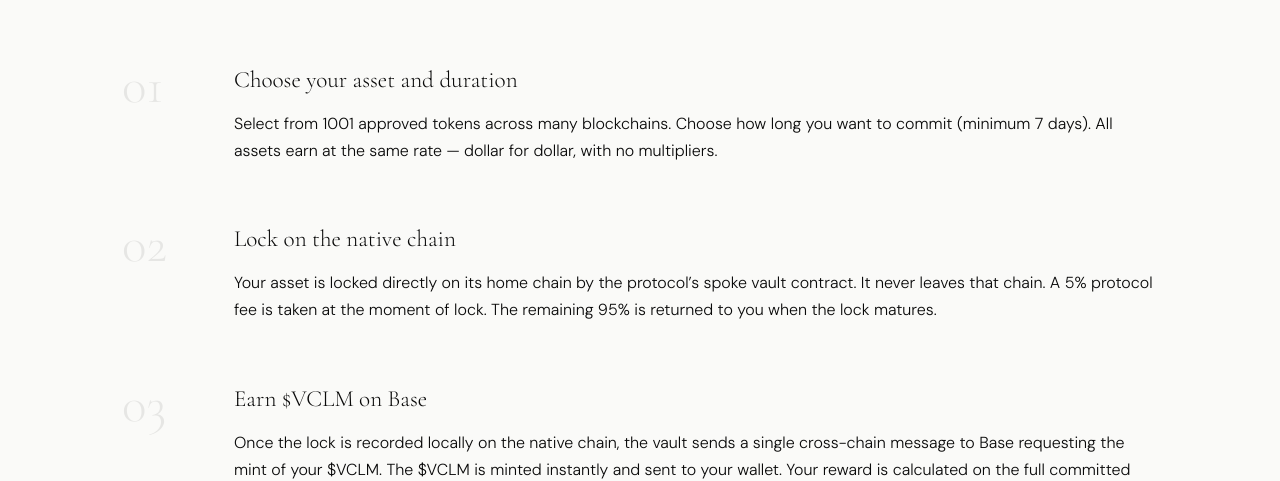
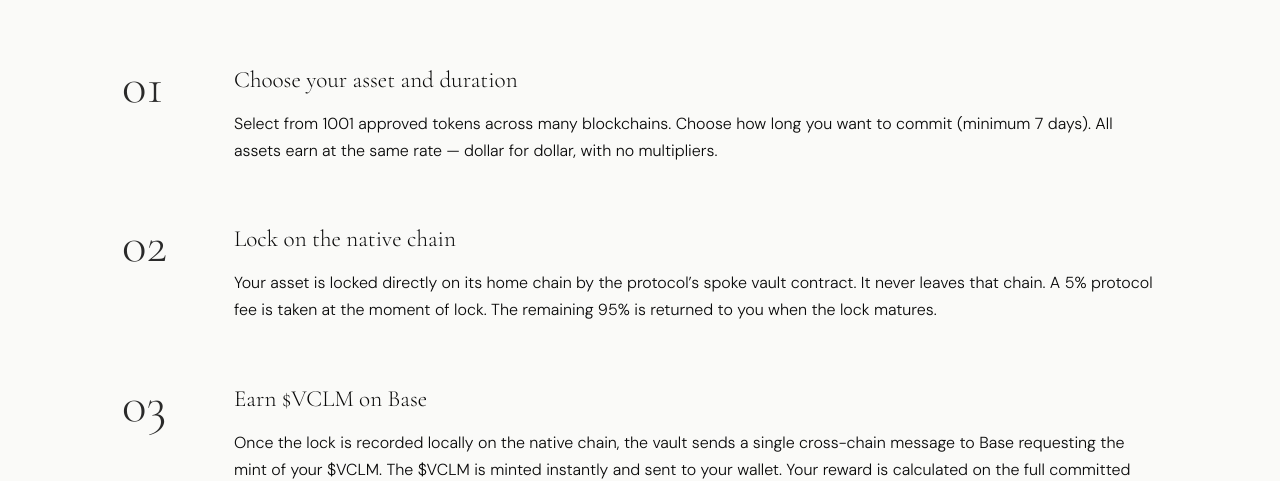
Before and after one commit to VinculumDefi/vinculum-protocol, a website: page howitworks.html in a window 1280 px wide. Shown: the part 274-755 px from the top of the page. Drawn offline with nearby package versions, Linux system fonts and the light colour scheme.

Commit message:
Change step number color to a darker shade

```diff
--- a/howitworks.html
+++ b/howitworks.html
@@ -61,7 +61,7 @@
       font-family: 'Cormorant Garamond', serif;
       font-size: 3.2rem;
       font-weight: 300;
-      color: rgba(0,0,0,0.08);
+      color: #2a2a2a; /* darker */
       line-height: 1;
     }
     .step-content h3 {
```
